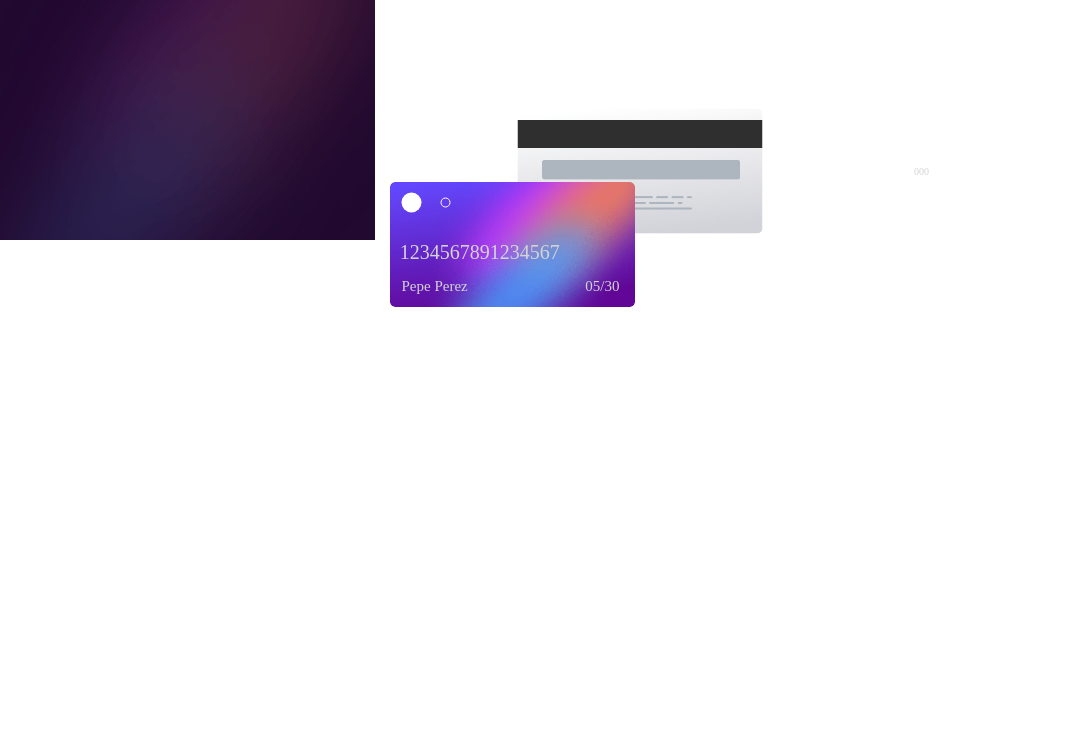
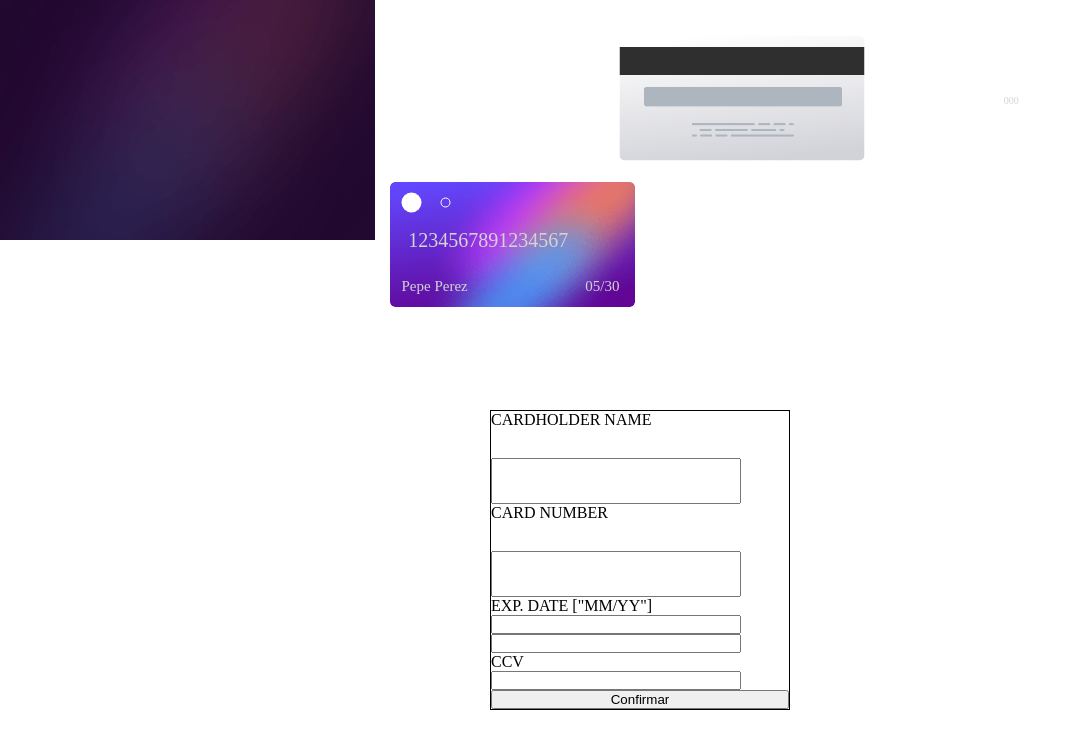
Before and after one commit to arianrdcas/credit_card, a React (Vite) app: page / in a window 1280 px wide. Shown: the top 748 px of the page, without its empty margins (0-1082 px from the left). Built offline with nearby package versions, Linux system fonts and the light colour scheme.

Commit message:
Formulario con CSS  grid

```diff
--- a/src/App.css
+++ b/src/App.css
@@ -8,6 +8,9 @@
   position: relative; /* Asegura que los elementos dentro tengan una referencia de posición */
 }
 
+.bgmobile {
+}
+
 .bg-card {
   width: 245px;
   height: 125px;
@@ -16,8 +19,8 @@
 
 .bg-card.back {
   position: absolute;
-  top: 70%; /* Ajusta la posición verticalmente al centro del contenedor */
-  left: 50%; /* Ajusta la posición horizontalmente al centro del contenedor */
+  top: 40%; /* Ajusta la posición verticalmente al centro del contenedor */
+  left: 58%; /* Ajusta la posición horizontalmente al centro del contenedor */
   transform: translate(-50%, -50%);
 }
 .frontal {
@@ -44,8 +47,8 @@
 
 p {
   position: absolute;
-  top: 70%; /* Ajusta la posición verticalmente */
-  left: 72%; /* Ajusta la posición horizontalmente */
+  top: 41%; /* Ajusta la posición verticalmente */
+  left: 79%; /* Ajusta la posición horizontalmente */
   transform: translate(-50%, -50%);
   font-size: 10px;
   color: lightgray;
@@ -111,7 +114,7 @@ p {
   margin-left: 12px;
 }
 
-.fecha_expiracion{
+.fecha_expiracion {
   position: absolute;
   font-size: 15px;
   color: lightgray;
@@ -121,3 +124,29 @@ p {
   justify-self: start;
   margin-left: 12px;
 }
+
+/* .form-container{
+  border: 1px solid black;
+  width: 300px;
+  height: 250px;
+  position: absolute;
+  top: 70%;
+  left: 50%;
+  transform: translate(-50%, -50%);
+  display: flex;
+  flex-direction: column;
+  align-items: center;
+} */
+
+.form-container {
+  border: 1px solid black;
+  width: 300px;
+  height: 300px;
+  position: absolute;
+  top: 70%;
+  left: 50%;
+  transform: translate(-50%, -50%);
+  display: grid;
+  grid-template-columns: auto; /* Ajusta esto según tus necesidades */
+  grid-template-rows: repeat(4, 1fr);
+}
--- a/src/App.jsx
+++ b/src/App.jsx
@@ -1,4 +1,5 @@
 import { useState } from "react";
+import Formulario from "./Componentes/formulario";
 import bgmobile from "./assets/imagenes/bg-main-mobile.png";
 import bgcardback from "./assets/imagenes/bg-card-back.png";
 import bgcardfront from "./assets/imagenes/bg-card-front.png";
@@ -8,7 +9,7 @@ function App() {
   return (
     <>
       <div className="container">
-        <img src={bgmobile} alt="Background" />
+        <img className="bgmobile" src={bgmobile} alt="Background" />
         <img className="bg-card back" src={bgcardback} alt="Card Back" />
         <p>000</p>
       </div>
@@ -17,10 +18,11 @@ function App() {
         <div className="circulo"></div>
         <div className="circulo dos"></div>
         <p className="credit_card_number">1234567891234567</p>
-
-          <span className="nombre">Pepe Perez</span>
-          <span className="fecha_expiracion">05/30</span>
-
+        <span className="nombre">Pepe Perez</span>
+        <span className="fecha_expiracion">05/30</span>
+      </div>
+      <div className="form-container">
+        <Formulario />
       </div>
     </>
   );
--- a/src/Componentes/formulario.jsx
+++ b/src/Componentes/formulario.jsx
@@ -0,0 +1,22 @@
+import React from 'react'
+import "../Estilos/Formulario.css"
+
+
+const Formulario = () => {
+  return (
+    <>
+      <span className="item-form">CARDHOLDER NAME</span>
+      <input className="item-form"></input>
+      <span className="item-form">CARD NUMBER</span>
+      <input className="item-form"></input>
+      <span className="item-form">EXP. DATE ["MM/YY"]</span>
+      <input className="item-form"></input>
+      <input className="item-form"></input>
+      <span className="item-form">CCV</span>
+      <input className="item-form"></input>
+      <button>Confirmar</button>
+    </>
+  );
+}
+
+export default Formulario
--- /dev/null
+++ b/src/Estilos/Formulario.css
@@ -0,0 +1,9 @@
+.item-form:nth-child(n+3) {
+  display: inline-block;
+  margin-right: 10px; /* Espacio entre los elementos 3 y 4 */
+}
+
+input{
+    width: 250px;
+
+}
```
Lines whose indentation alone changed are shown as unchanged.
